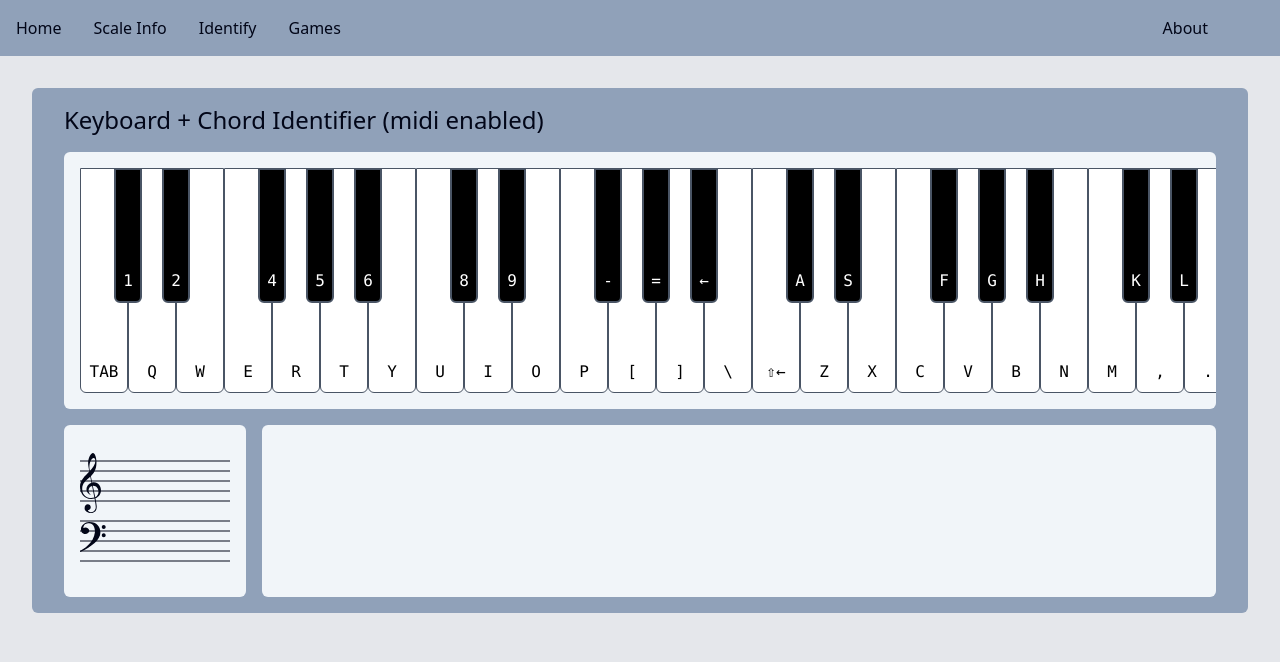
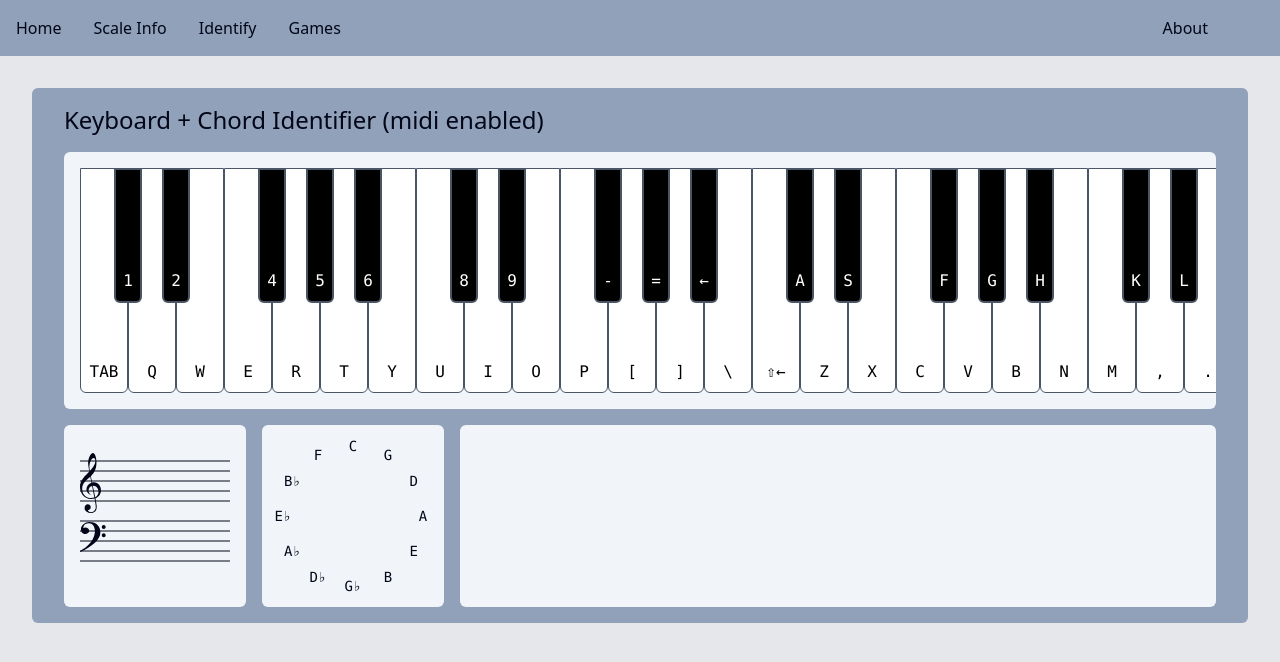
Before and after one commit to Zachiah/music-theory, a SvelteKit app: page / in a window 1280 px wide. Shown: the top 662 px of the page. Built offline with nearby package versions, Linux system fonts and the light colour scheme; what @iconify/tailwind4, soundfont-player would draw is missing.

Commit message:
Add circle of fifths

```diff
--- /dev/null
+++ b/src/lib/CircleOfFifths.svelte
@@ -0,0 +1,80 @@
+<script lang="ts">
+	import { CanonicalPitchClass } from './CanonicalPitchClass';
+	import { PitchClass } from './PitchClass';
+
+	const { highlighted, selected }: { highlighted?: CanonicalPitchClass; selected: PitchClass[] } =
+		$props();
+
+	const circle: CanonicalPitchClass[] = $derived([
+		'C',
+		'G',
+		'D',
+		'A',
+		'E',
+		'B',
+		'Gb',
+		'Db',
+		'Ab',
+		'Eb',
+		'Bb',
+		'F'
+	]);
+</script>
+
+<div class="relative size-[150px]" style="--n: {circle.length}">
+	<div class="inner-wrapper relative">
+		{#each circle as p, i (p)}
+			{@const foundSelected = selected.find((s) => PitchClass.toCanonicalPitchClass(s) === p)}
+			<div class="item" style="--i: {i}">
+				<div>
+					<div
+						class="aspect-square rounded-full p-2 font-mono text-sm text-nowrap"
+						class:bg-surface-1={!(highlighted === p) && !!foundSelected}
+						class:bg-primary={highlighted === p}
+					>
+						{PitchClass.print(foundSelected ?? PitchClass.fromCanonicalPitchClass(p))}
+					</div>
+				</div>
+			</div>
+		{/each}
+	</div>
+</div>
+
+<style>
+	.inner-wrapper {
+		position: absolute;
+		top: 50%;
+		left: 50%;
+		translate: -50% -50%;
+
+		--size: 140px;
+
+		width: var(--size);
+		height: var(--size);
+	}
+	.item {
+		position: absolute;
+		top: 0;
+		left: 50%;
+		width: 0;
+		height: 0;
+		transform-origin: 0px calc(var(--size) / 2);
+
+		--rotation: calc(360deg / var(--n) * var(--i));
+		rotate: var(--rotation);
+	}
+
+	.item > div {
+		position: absolute;
+		top: 0;
+		left: 0;
+		width: 100%;
+		height: 100%;
+
+		rotate: calc(-1 * var(--rotation));
+
+		display: flex;
+		align-items: center;
+		justify-content: center;
+	}
+</style>
--- a/src/routes/+page.svelte
+++ b/src/routes/+page.svelte
@@ -1,6 +1,7 @@
 <script lang="ts">
 	import { CanonicalPitch } from '$lib/CanonicalPitch';
 	import { normalizeChordPitchesWithOctaves, ScaleDegree } from '$lib/categorizeChordNotes';
+	import CircleOfFifths from '$lib/CircleOfFifths.svelte';
 	import Container from '$lib/Container.svelte';
 	import { createCpaPlayState } from '$lib/cpaPlayState.svelte';
 	import { createCpaState } from '$lib/cpaState.svelte';
@@ -127,6 +128,13 @@
 			<GrandStaff notes={cpaState.selected.map((p) => Pitch.fromCanonical(p))} />
 		</SubContainer>
 
+		<SubContainer>
+			<CircleOfFifths
+				highlighted={guessedChord?.root}
+				selected={normalized.map((n) => n.pitch.pitchClass)}
+			/>
+		</SubContainer>
+
 		<SubContainer el="p" class="grow text-3xl">
 			&nbsp;{guessedChord ? GuessedChord.print(guessedChord, printingOptions.data) : ''}
 		</SubContainer>
--- a/src/routes/chord-identifier/keyboard/+page.svelte
+++ b/src/routes/chord-identifier/keyboard/+page.svelte
@@ -17,6 +17,7 @@
 	import { Pitch } from '$lib/Pitch';
 	import SubContainer from '$lib/SubContainer.svelte';
 	import { CanonicalPitch } from '$lib/CanonicalPitch';
+	import CircleOfFifths from '$lib/CircleOfFifths.svelte';
 
 	let allowInversions = $state(true);
 
@@ -116,6 +117,13 @@
 			<GrandStaff notes={guessedChord ? normalized.map((n) => n.pitch) : []} />
 		</SubContainer>
 
+		<SubContainer>
+			<CircleOfFifths
+				highlighted={guessedChord?.root}
+				selected={normalized.map((n) => n.pitch.pitchClass)}
+			/>
+		</SubContainer>
+
 		<SubContainer el="p" class="grow text-3xl">
 			&nbsp;{chordString}
 		</SubContainer>
```
